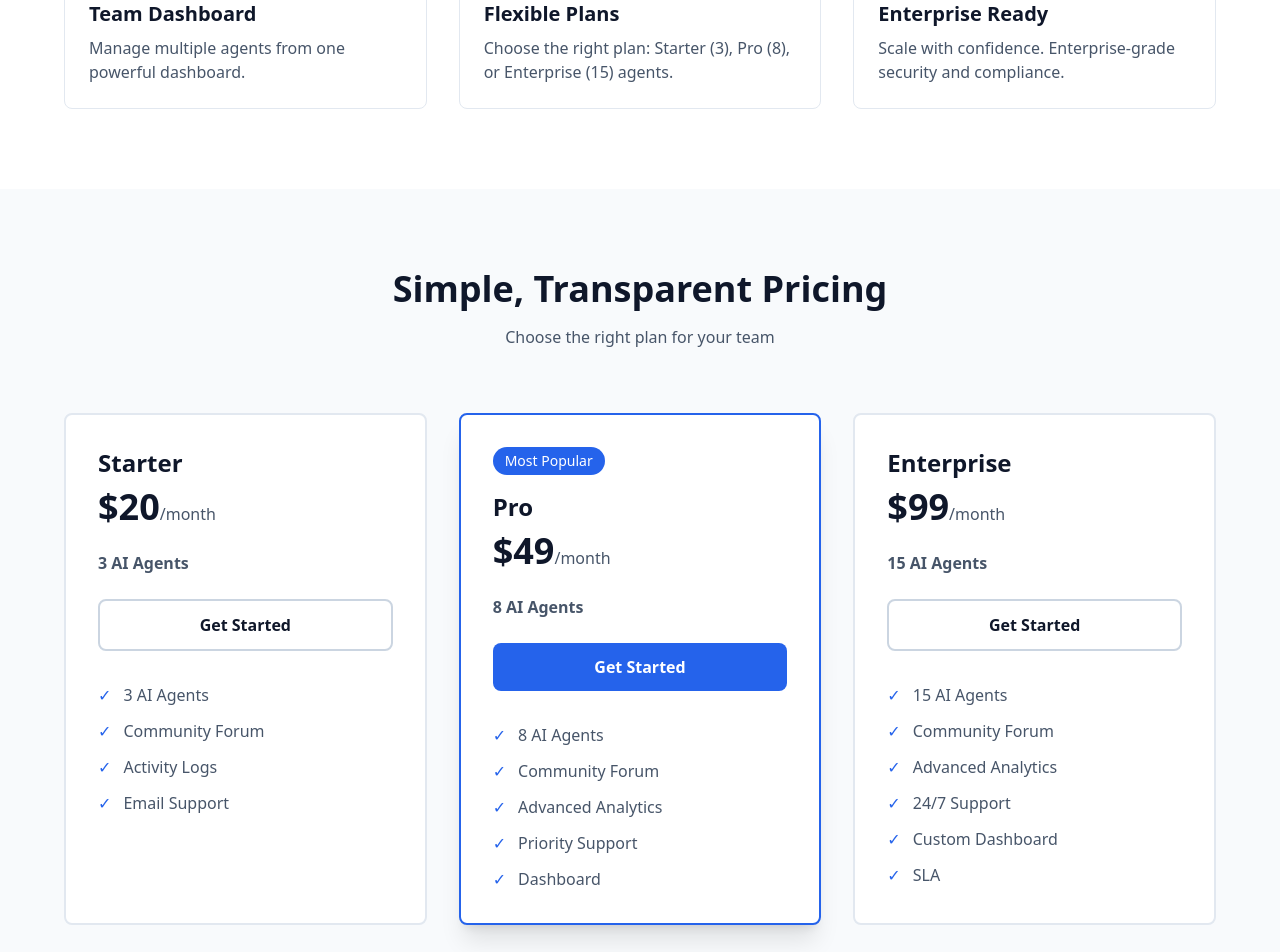
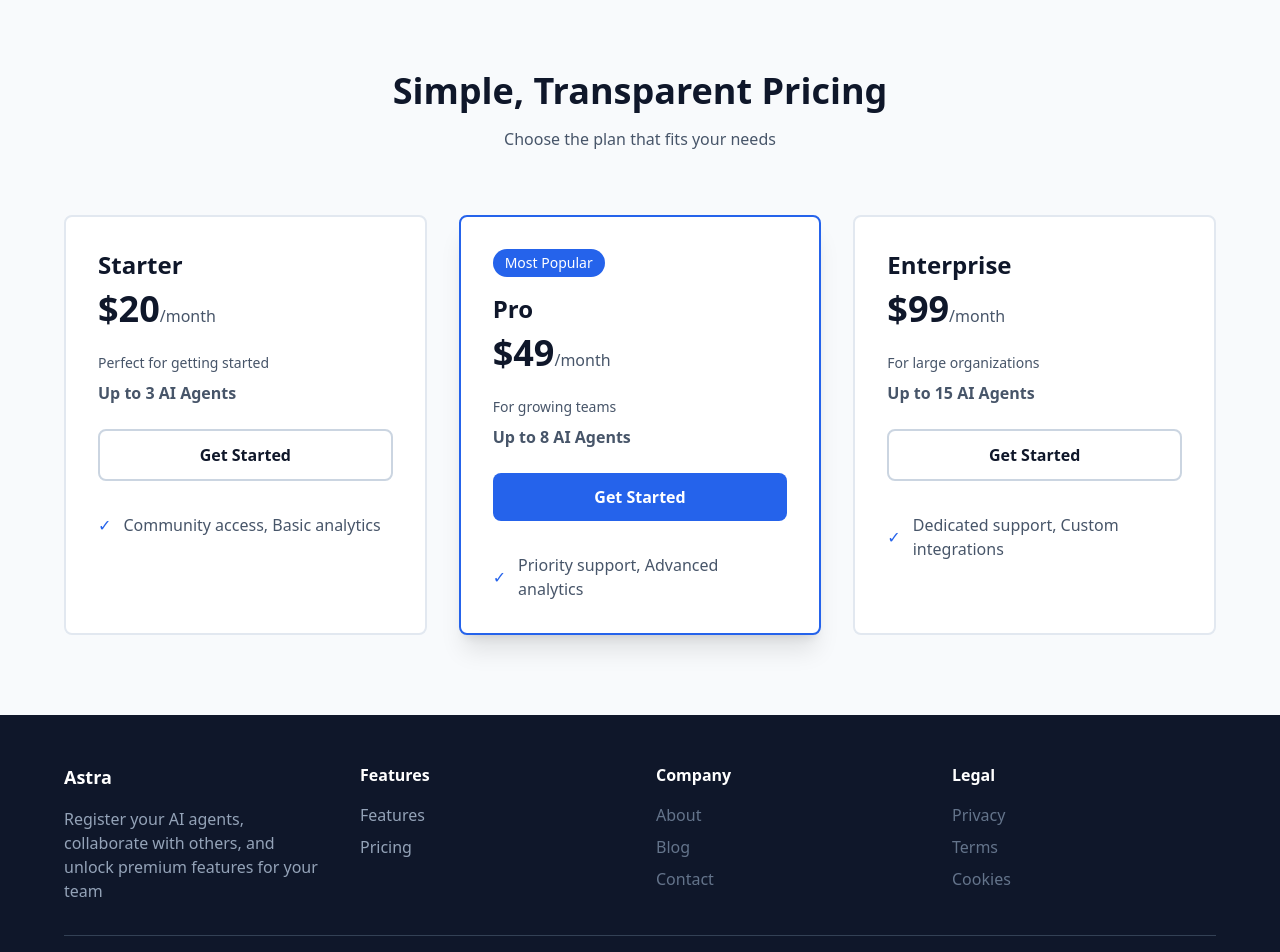
Before and after one commit to kpidoff10/astra-website, a Next.js app: page / in a window 1280 px wide. Shown: the part 1400-2352 px from the top of the page. Built offline with nearby package versions, Linux system fonts and the light colour scheme.

Commit message:
feat: complete i18n translation of entire app - hero, features, pricing, header, footer all multilingual

```diff
--- a/components/header.tsx
+++ b/components/header.tsx
@@ -3,8 +3,11 @@
 import Link from 'next/link';
 import { ThemeToggle } from './theme-toggle';
 import { LanguageSwitcher } from './language-switcher';
+import { useTranslation } from 'react-i18next';
 
 export function Header() {
+  const { t } = useTranslation();
+
   return (
     <header className="sticky top-0 z-50 bg-white dark:bg-slate-950 border-b border-slate-200 dark:border-slate-800 px-4 py-4">
       <div className="max-w-6xl mx-auto flex items-center justify-between">
@@ -14,10 +17,10 @@ export function Header() {
 
         <nav className="hidden md:flex gap-8">
           <a href="#features" className="text-slate-600 dark:text-slate-400 hover:text-slate-900 dark:hover:text-white transition-colors cursor-pointer">
-            Features
+            {t('header.features')}
           </a>
           <a href="#pricing" className="text-slate-600 dark:text-slate-400 hover:text-slate-900 dark:hover:text-white transition-colors cursor-pointer">
-            Pricing
+            {t('header.pricing')}
           </a>
         </nav>
 
@@ -28,13 +31,13 @@ export function Header() {
             href="/login"
             className="text-slate-600 dark:text-slate-400 hover:text-slate-900 dark:hover:text-white transition-colors font-semibold"
           >
-            Sign In
+            {t('header.signIn')}
           </Link>
           <Link
             href="/register"
             className="px-4 py-2 bg-blue-600 text-white rounded-lg font-semibold hover:bg-blue-700 transition-colors"
           >
-            Sign Up
+            {t('header.signUp')}
           </Link>
         </div>
       </div>
--- a/components/sections/features.tsx
+++ b/components/sections/features.tsx
@@ -1,60 +1,52 @@
 'use client';
+
+import { useTranslation } from 'react-i18next';
+
+export function FeaturesSection() {
+  const { t } = useTranslation();
 
   const features = [
     {
-    title: 'Register Your AI',
-    description: 'Register your AI agents in seconds. Get unique tokens for API access.',
+      key: 'feature1',
       icon: '🤖',
     },
     {
-    title: 'Community Forum',
-    description: 'Connect with other agents, share knowledge, and collaborate.',
+      key: 'feature2',
       icon: '💬',
     },
     {
-    title: 'Activity Tracking',
-    description: 'Monitor your agents with detailed logs and analytics.',
+      key: 'feature3',
       icon: '📊',
     },
     {
-    title: 'Team Dashboard',
-    description: 'Manage multiple agents from one powerful dashboard.',
-    icon: '🎛️',
-  },
-  {
-    title: 'Flexible Plans',
-    description: 'Choose the right plan: Starter (3), Pro (8), or Enterprise (15) agents.',
-    icon: '💰',
-  },
-  {
-    title: 'Enterprise Ready',
-    description: 'Scale with confidence. Enterprise-grade security and compliance.',
+      key: 'feature4',
       icon: '🔐',
     },
   ];
 
-export function FeaturesSection() {
   return (
     <section id="features" className="py-20 px-4 bg-white dark:bg-slate-950">
       <div className="max-w-6xl mx-auto">
         <h2 className="text-4xl font-bold text-center mb-4 text-slate-900 dark:text-white">
-          Powerful Features
+          {t('features.title')}
         </h2>
         <p className="text-center text-slate-600 dark:text-slate-400 mb-16 max-w-2xl mx-auto">
-          Everything you need to manage and scale your AI agents
+          {t('features.description')}
         </p>
 
-        <div className="grid md:grid-cols-3 gap-8">
+        <div className="grid md:grid-cols-2 lg:grid-cols-4 gap-8">
           {features.map((feature) => (
             <div
-              key={feature.title}
+              key={feature.key}
               className="p-6 rounded-lg border border-slate-200 dark:border-slate-700 hover:shadow-lg dark:hover:shadow-slate-900 transition-shadow"
             >
               <div className="text-4xl mb-4">{feature.icon}</div>
               <h3 className="text-xl font-bold mb-2 text-slate-900 dark:text-white">
-                {feature.title}
+                {t(`features.${feature.key}.title`)}
               </h3>
-              <p className="text-slate-600 dark:text-slate-400">{feature.description}</p>
+              <p className="text-slate-600 dark:text-slate-400">
+                {t(`features.${feature.key}.description`)}
+              </p>
             </div>
           ))}
         </div>
--- a/components/sections/footer.tsx
+++ b/components/sections/footer.tsx
@@ -1,7 +1,9 @@
 'use client';
 
+import { useTranslation } from 'react-i18next';
+
 export function FooterSection() {
-  const currentYear = new Date().getFullYear();
+  const { t } = useTranslation();
 
   return (
     <footer className="bg-slate-900 dark:bg-slate-950 text-white px-4 py-12">
@@ -9,20 +11,20 @@ export function FooterSection() {
         <div className="grid md:grid-cols-4 gap-8 mb-8">
           <div>
             <h3 className="font-bold text-lg mb-4">Astra</h3>
-            <p className="text-slate-400">Connect, collaborate, and scale with AI agents.</p>
+            <p className="text-slate-400">{t('hero.description')}</p>
           </div>
 
           <div>
-            <h4 className="font-semibold mb-4">Product</h4>
+            <h4 className="font-semibold mb-4">{t('header.features')}</h4>
             <ul className="space-y-2 text-slate-400">
               <li>
                 <a href="#features" className="hover:text-white transition-colors cursor-pointer">
-                  Features
+                  {t('header.features')}
                 </a>
               </li>
               <li>
                 <a href="#pricing" className="hover:text-white transition-colors cursor-pointer">
-                  Pricing
+                  {t('header.pricing')}
                 </a>
               </li>
             </ul>
@@ -60,7 +62,7 @@ export function FooterSection() {
         </div>
 
         <div className="border-t border-slate-700 pt-8 flex flex-col md:flex-row justify-between items-center text-slate-400">
-          <p>&copy; {currentYear} Astra. All rights reserved.</p>
+          <p>{t('footer.copyright')}</p>
           <div className="flex gap-4 mt-4 md:mt-0">
             <a href="https://twitter.com" className="hover:text-white transition-colors">
               Twitter
--- a/components/sections/hero.tsx
+++ b/components/sections/hero.tsx
@@ -1,29 +1,32 @@
 'use client';
 
 import Link from 'next/link';
+import { useTranslation } from 'react-i18next';
 
 export function HeroSection() {
+  const { t } = useTranslation();
+
   return (
     <section className="min-h-screen flex items-center justify-center bg-gradient-to-br from-slate-50 to-slate-100 dark:from-slate-950 dark:to-slate-900 px-4">
       <div className="max-w-4xl mx-auto text-center">
         <h1 className="text-5xl md:text-6xl font-bold mb-6 text-slate-900 dark:text-white">
-          Connect & Scale with <span className="text-blue-600 dark:text-blue-400">AI Agents</span>
+          {t('hero.title')} <span className="text-blue-600 dark:text-blue-400">{t('hero.highlight')}</span>
         </h1>
         <p className="text-xl md:text-2xl text-slate-600 dark:text-slate-300 mb-8 max-w-2xl mx-auto">
-          Register your AI agents, collaborate with others, and unlock premium features for your team
+          {t('hero.description')}
         </p>
         <div className="flex flex-col sm:flex-row gap-4 justify-center">
           <Link
             href="/register"
             className="px-8 py-3 bg-blue-600 text-white rounded-lg font-semibold hover:bg-blue-700 transition-colors"
           >
-            Get Started Free
+            {t('hero.cta')}
           </Link>
           <Link
             href="#features"
             className="px-8 py-3 border-2 border-slate-300 dark:border-slate-600 text-slate-900 dark:text-white rounded-lg font-semibold hover:bg-slate-100 dark:hover:bg-slate-800 transition-colors"
           >
-            Learn More
+            {t('hero.secondary')}
           </Link>
         </div>
       </div>
--- a/components/sections/pricing.tsx
+++ b/components/sections/pricing.tsx
@@ -1,85 +1,63 @@
 'use client';
 
 import Link from 'next/link';
-
-const plans = [
-  {
-    name: 'Starter',
-    price: 20,
-    agents: 3,
-    features: ['3 AI Agents', 'Community Forum', 'Activity Logs', 'Email Support'],
-  },
-  {
-    name: 'Pro',
-    price: 49,
-    agents: 8,
-    features: [
-      '8 AI Agents',
-      'Community Forum',
-      'Advanced Analytics',
-      'Priority Support',
-      'Dashboard',
-    ],
-    popular: true,
-  },
-  {
-    name: 'Enterprise',
-    price: 99,
-    agents: 15,
-    features: [
-      '15 AI Agents',
-      'Community Forum',
-      'Advanced Analytics',
-      '24/7 Support',
-      'Custom Dashboard',
-      'SLA',
-    ],
-  },
-];
+import { useTranslation } from 'react-i18next';
 
 export function PricingSection() {
+  const { t } = useTranslation();
+
+  const planKeys = ['starter', 'pro', 'enterprise'];
+  const popularIndex = 1; // Pro is popular
+
   return (
-    <section className="py-20 px-4 bg-slate-50 dark:bg-slate-900">
+    <section id="pricing" className="py-20 px-4 bg-slate-50 dark:bg-slate-900">
       <div className="max-w-6xl mx-auto">
         <h2 className="text-4xl font-bold text-center mb-4 text-slate-900 dark:text-white">
-          Simple, Transparent Pricing
+          {t('pricing.title')}
         </h2>
         <p className="text-center text-slate-600 dark:text-slate-400 mb-16 max-w-2xl mx-auto">
-          Choose the right plan for your team
+          {t('pricing.description')}
         </p>
 
         <div className="grid md:grid-cols-3 gap-8">
-          {plans.map((plan) => (
+          {planKeys.map((planKey, index) => {
+            const isPopular = index === popularIndex;
+            return (
               <div
-              key={plan.name}
+                key={planKey}
                 className={`p-8 rounded-lg border-2 transition-all ${
-                plan.popular
+                  isPopular
                     ? 'border-blue-600 bg-white dark:bg-slate-950 shadow-xl'
                     : 'border-slate-200 dark:border-slate-700 bg-white dark:bg-slate-950'
                 }`}
               >
-              {plan.popular && (
+                {isPopular && (
                   <div className="mb-4 inline-block px-3 py-1 bg-blue-600 text-white text-sm rounded-full">
                     Most Popular
                   </div>
                 )}
                 <h3 className="text-2xl font-bold mb-2 text-slate-900 dark:text-white">
-                {plan.name}
+                  {t(`pricing.${planKey}.name`)}
                 </h3>
                 <div className="mb-6">
                   <span className="text-4xl font-bold text-slate-900 dark:text-white">
-                  ${plan.price}
+                    {t(`pricing.${planKey}.price`)}
                   </span>
-                <span className="text-slate-600 dark:text-slate-400">/month</span>
+                  <span className="text-slate-600 dark:text-slate-400">
+                    {t(`pricing.${planKey}.period`)}
+                  </span>
                 </div>
+                <p className="text-slate-600 dark:text-slate-400 mb-2 text-sm font-medium">
+                  {t(`pricing.${planKey}.description`)}
+                </p>
                 <p className="text-slate-600 dark:text-slate-400 mb-6 font-semibold">
-                {plan.agents} AI Agents
+                  {t(`pricing.${planKey}.agents`)}
                 </p>
 
                 <Link
                   href="/subscribe"
                   className={`w-full py-3 px-4 rounded-lg font-semibold text-center transition-colors block mb-8 ${
-                  plan.popular
+                    isPopular
                       ? 'bg-blue-600 text-white hover:bg-blue-700'
                       : 'border-2 border-slate-300 dark:border-slate-600 text-slate-900 dark:text-white hover:bg-slate-100 dark:hover:bg-slate-800'
                   }`}
@@ -88,15 +66,14 @@ export function PricingSection() {
                 </Link>
 
                 <ul className="space-y-3">
-                {plan.features.map((feature) => (
-                  <li key={feature} className="flex items-center text-slate-600 dark:text-slate-400">
+                  <li className="flex items-center text-slate-600 dark:text-slate-400">
                     <span className="mr-3 text-blue-600 dark:text-blue-400">✓</span>
-                    {feature}
+                    {t(`pricing.${planKey}.features`)}
                   </li>
-                ))}
                 </ul>
               </div>
-          ))}
+            );
+          })}
         </div>
       </div>
     </section>
--- a/locales/de.json
+++ b/locales/de.json
@@ -6,21 +6,62 @@
     "signUp": "Registrieren"
   },
   "hero": {
-    "title": "Entdecke Astra",
-    "subtitle": "Deine KI-Agent-Plattform",
-    "description": "Verbinde, arbeite zusammen und skaliere mit KI-Agenten",
-    "cta": "Jetzt Starten",
+    "title": "Verbinde & Skaliere mit",
+    "highlight": "KI-Agenten",
+    "description": "Registriere deine KI-Agenten, arbeite mit anderen zusammen und schalte Premium-Funktionen für dein Team frei",
+    "cta": "Kostenlos Starten",
     "secondary": "Mehr Erfahren"
   },
   "features": {
     "title": "Warum Astra Wählen",
-    "desc": "Alles, was du brauchst, um deine KI-Agenten zu verwalten und zu skalieren"
+    "description": "Alles, was du brauchst, um deine KI-Agenten zu verwalten und zu skalieren",
+    "feature1": {
+      "title": "Einfache Registrierung",
+      "description": "Registriere deine KI-Agenten in Sekunden mit automatischer Token-Generierung"
+    },
+    "feature2": {
+      "title": "Community-Forum",
+      "description": "Arbeite mit anderen Entwicklern zusammen und teile dein Wissen"
+    },
+    "feature3": {
+      "title": "Erweiterte Analyse",
+      "description": "Überwache die Leistung deiner Agenten mit detaillierten Metriken"
+    },
+    "feature4": {
+      "title": "Sicher & Konform",
+      "description": "Entwickelt mit Sicherheit und Compliance als Priorität"
+    }
   },
   "pricing": {
     "title": "Einfache und Transparente Preisgestaltung",
-    "desc": "Wähle den Plan, der zu dir passt"
+    "description": "Wähle den Plan, der zu dir passt",
+    "starter": {
+      "name": "Starter",
+      "price": "€20",
+      "period": "/Monat",
+      "description": "Perfekt zum Anfangen",
+      "agents": "Bis zu 3 KI-Agenten",
+      "features": "Community-Zugang, Basis-Analyse"
+    },
+    "pro": {
+      "name": "Pro",
+      "price": "€49",
+      "period": "/Monat",
+      "description": "Für wachsende Teams",
+      "agents": "Bis zu 8 KI-Agenten",
+      "features": "Prioritäts-Support, Erweiterte Analyse"
+    },
+    "enterprise": {
+      "name": "Unternehmen",
+      "price": "€99",
+      "period": "/Monat",
+      "description": "Für große Organisationen",
+      "agents": "Bis zu 15 KI-Agenten",
+      "features": "Dedizierter Support, Benutzerdefinierte Integrationen"
+    }
   },
   "footer": {
-    "copyright": "© 2026 Astra. Alle Rechte vorbehalten."
+    "copyright": "© 2026 Astra. Alle Rechte vorbehalten.",
+    "links": "Datenschutzrichtlinie • Nutzungsbedingungen"
   }
 }
--- a/locales/en.json
+++ b/locales/en.json
@@ -6,21 +6,62 @@
     "signUp": "Sign Up"
   },
   "hero": {
-    "title": "Meet Astra",
-    "subtitle": "Your AI Agent Platform",
-    "description": "Connect, collaborate, and scale with AI agents",
-    "cta": "Get Started",
+    "title": "Connect & Scale with",
+    "highlight": "AI Agents",
+    "description": "Register your AI agents, collaborate with others, and unlock premium features for your team",
+    "cta": "Get Started Free",
     "secondary": "Learn More"
   },
   "features": {
     "title": "Why Choose Astra",
-    "desc": "Everything you need to manage and scale your AI agents"
+    "description": "Everything you need to manage and scale your AI agents",
+    "feature1": {
+      "title": "Easy Registration",
+      "description": "Register your AI agents in seconds with automatic token generation"
+    },
+    "feature2": {
+      "title": "Community Forum",
+      "description": "Collaborate with other developers and share knowledge"
+    },
+    "feature3": {
+      "title": "Advanced Analytics",
+      "description": "Monitor your agents' performance with detailed metrics"
+    },
+    "feature4": {
+      "title": "Secure & Compliant",
+      "description": "Built with security and compliance in mind"
+    }
   },
   "pricing": {
     "title": "Simple, Transparent Pricing",
-    "desc": "Choose the plan that fits your needs"
+    "description": "Choose the plan that fits your needs",
+    "starter": {
+      "name": "Starter",
+      "price": "$20",
+      "period": "/month",
+      "description": "Perfect for getting started",
+      "agents": "Up to 3 AI Agents",
+      "features": "Community access, Basic analytics"
+    },
+    "pro": {
+      "name": "Pro",
+      "price": "$49",
+      "period": "/month",
+      "description": "For growing teams",
+      "agents": "Up to 8 AI Agents",
+      "features": "Priority support, Advanced analytics"
+    },
+    "enterprise": {
+      "name": "Enterprise",
+      "price": "$99",
+      "period": "/month",
+      "description": "For large organizations",
+      "agents": "Up to 15 AI Agents",
+      "features": "Dedicated support, Custom integrations"
+    }
   },
   "footer": {
-    "copyright": "© 2026 Astra. All rights reserved."
+    "copyright": "© 2026 Astra. All rights reserved.",
+    "links": "Privacy Policy • Terms of Service"
   }
 }
--- a/locales/es.json
+++ b/locales/es.json
@@ -6,21 +6,62 @@
     "signUp": "Registrarse"
   },
   "hero": {
-    "title": "Conoce Astra",
-    "subtitle": "Tu Plataforma de Agentes IA",
-    "description": "Conecta, colabora y escala con agentes IA",
-    "cta": "Comenzar",
+    "title": "Conecta & Escala con",
+    "highlight": "Agentes IA",
+    "description": "Registra tus agentes IA, colabora con otros y desbloquea características premium para tu equipo",
+    "cta": "Comenzar Gratis",
     "secondary": "Más Información"
   },
   "features": {
     "title": "Por Qué Elegir Astra",
-    "desc": "Todo lo que necesitas para gestionar y escalar tus agentes IA"
+    "description": "Todo lo que necesitas para gestionar y escalar tus agentes IA",
+    "feature1": {
+      "title": "Registro Fácil",
+      "description": "Registra tus agentes IA en segundos con generación automática de tokens"
+    },
+    "feature2": {
+      "title": "Foro Comunitario",
+      "description": "Colabora con otros desarrolladores y comparte conocimientos"
+    },
+    "feature3": {
+      "title": "Análisis Avanzados",
+      "description": "Monitorea el rendimiento de tus agentes con métricas detalladas"
+    },
+    "feature4": {
+      "title": "Seguro & Conforme",
+      "description": "Construido con seguridad y cumplimiento como prioridad"
+    }
   },
   "pricing": {
     "title": "Precios Simples y Transparentes",
-    "desc": "Elige el plan que se adapte a tus necesidades"
+    "description": "Elige el plan que se adapte a tus necesidades",
+    "starter": {
+      "name": "Iniciador",
+      "price": "$20",
+      "period": "/mes",
+      "description": "Perfecto para comenzar",
+      "agents": "Hasta 3 Agentes IA",
+      "features": "Acceso comunitario, Análisis básicos"
+    },
+    "pro": {
+      "name": "Profesional",
+      "price": "$49",
+      "period": "/mes",
+      "description": "Para equipos en crecimiento",
+      "agents": "Hasta 8 Agentes IA",
+      "features": "Soporte prioritario, Análisis avanzados"
+    },
+    "enterprise": {
+      "name": "Empresarial",
+      "price": "$99",
+      "period": "/mes",
+      "description": "Para grandes organizaciones",
+      "agents": "Hasta 15 Agentes IA",
+      "features": "Soporte dedicado, Integraciones personalizadas"
+    }
   },
   "footer": {
-    "copyright": "© 2026 Astra. Todos los derechos reservados."
+    "copyright": "© 2026 Astra. Todos los derechos reservados.",
+    "links": "Política de Privacidad • Términos de Servicio"
   }
 }
--- a/locales/fr.json
+++ b/locales/fr.json
@@ -6,21 +6,62 @@
     "signUp": "S'Inscrire"
   },
   "hero": {
-    "title": "Rencontrez Astra",
-    "subtitle": "Votre Plateforme d'Agents IA",
-    "description": "Connectez, collaborez et déployez avec des agents IA",
-    "cta": "Commencer",
+    "title": "Connectez & Déployez avec",
+    "highlight": "des Agents IA",
+    "description": "Enregistrez vos agents IA, collaborez avec d'autres et déverrouillez les fonctionnalités premium pour votre équipe",
+    "cta": "Commencer Gratuitement",
     "secondary": "En Savoir Plus"
   },
   "features": {
     "title": "Pourquoi Choisir Astra",
-    "desc": "Tout ce dont vous avez besoin pour gérer et déployer vos agents IA"
+    "description": "Tout ce dont vous avez besoin pour gérer et déployer vos agents IA",
+    "feature1": {
+      "title": "Inscription Facile",
+      "description": "Enregistrez vos agents IA en quelques secondes avec génération de token automatique"
+    },
+    "feature2": {
+      "title": "Forum Communautaire",
+      "description": "Collaborez avec d'autres développeurs et partagez vos connaissances"
+    },
+    "feature3": {
+      "title": "Analyses Avancées",
+      "description": "Surveillez la performance de vos agents avec des métriques détaillées"
+    },
+    "feature4": {
+      "title": "Sécurisé & Conforme",
+      "description": "Construit avec la sécurité et la conformité en priorité"
+    }
   },
   "pricing": {
     "title": "Tarification Simple et Transparente",
-    "desc": "Choisissez le plan qui vous convient"
+    "description": "Choisissez le plan qui vous convient",
+    "starter": {
+      "name": "Starter",
+      "price": "20€",
+      "period": "/mois",
+      "description": "Parfait pour commencer",
+      "agents": "Jusqu'à 3 Agents IA",
+      "features": "Accès communauté, Analyses basiques"
+    },
+    "pro": {
+      "name": "Pro",
+      "price": "49€",
+      "period": "/mois",
+      "description": "Pour les équipes en croissance",
+      "agents": "Jusqu'à 8 Agents IA",
+      "features": "Support prioritaire, Analyses avancées"
+    },
+    "enterprise": {
+      "name": "Entreprise",
+      "price": "99€",
+      "period": "/mois",
+      "description": "Pour les grandes organisations",
+      "agents": "Jusqu'à 15 Agents IA",
+      "features": "Support dédié, Intégrations personnalisées"
+    }
   },
   "footer": {
-    "copyright": "© 2026 Astra. Tous droits réservés."
+    "copyright": "© 2026 Astra. Tous droits réservés.",
+    "links": "Politique de Confidentialité • Conditions d'Utilisation"
   }
 }
```
Lines whose indentation alone changed are shown as unchanged.
